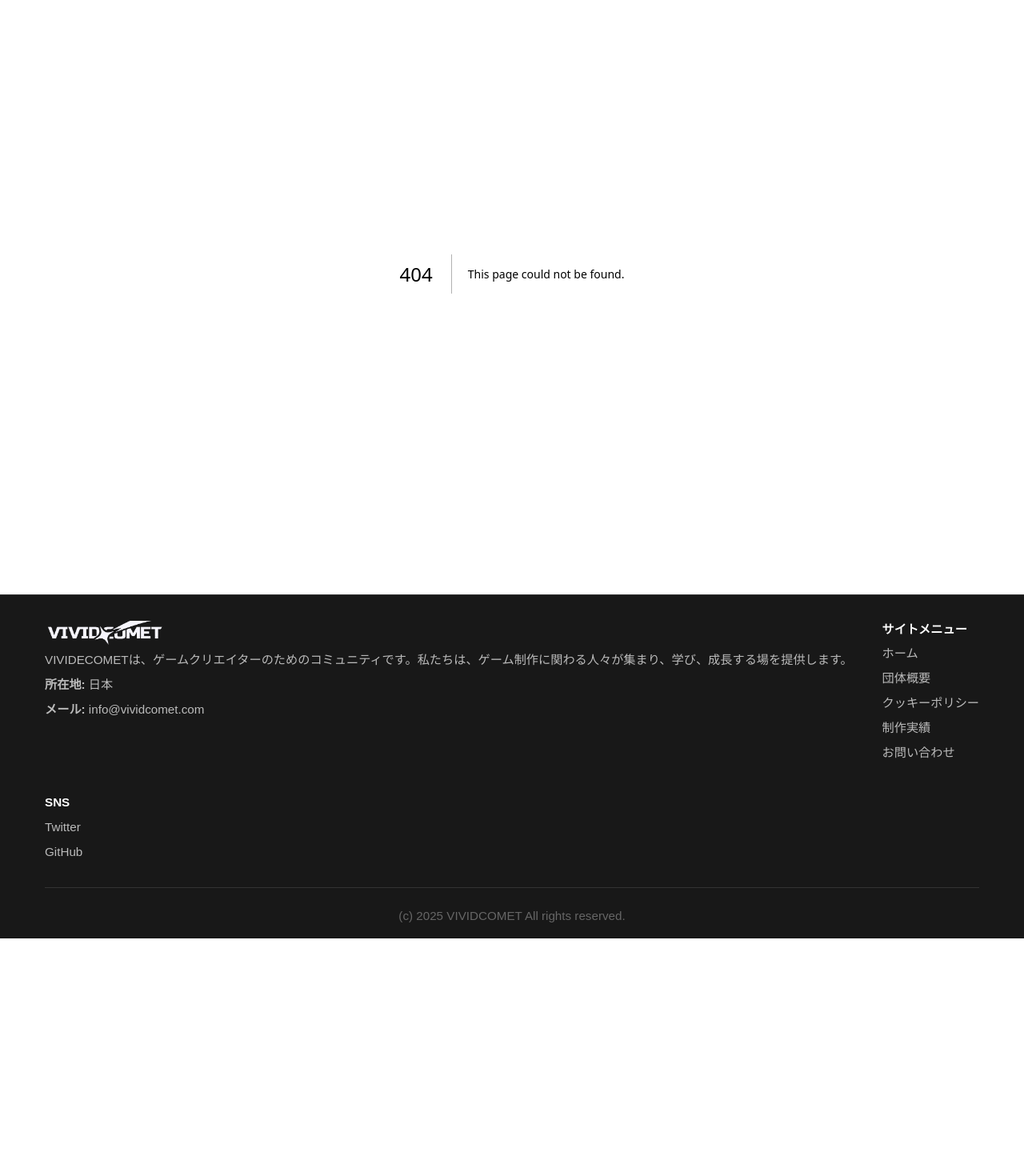
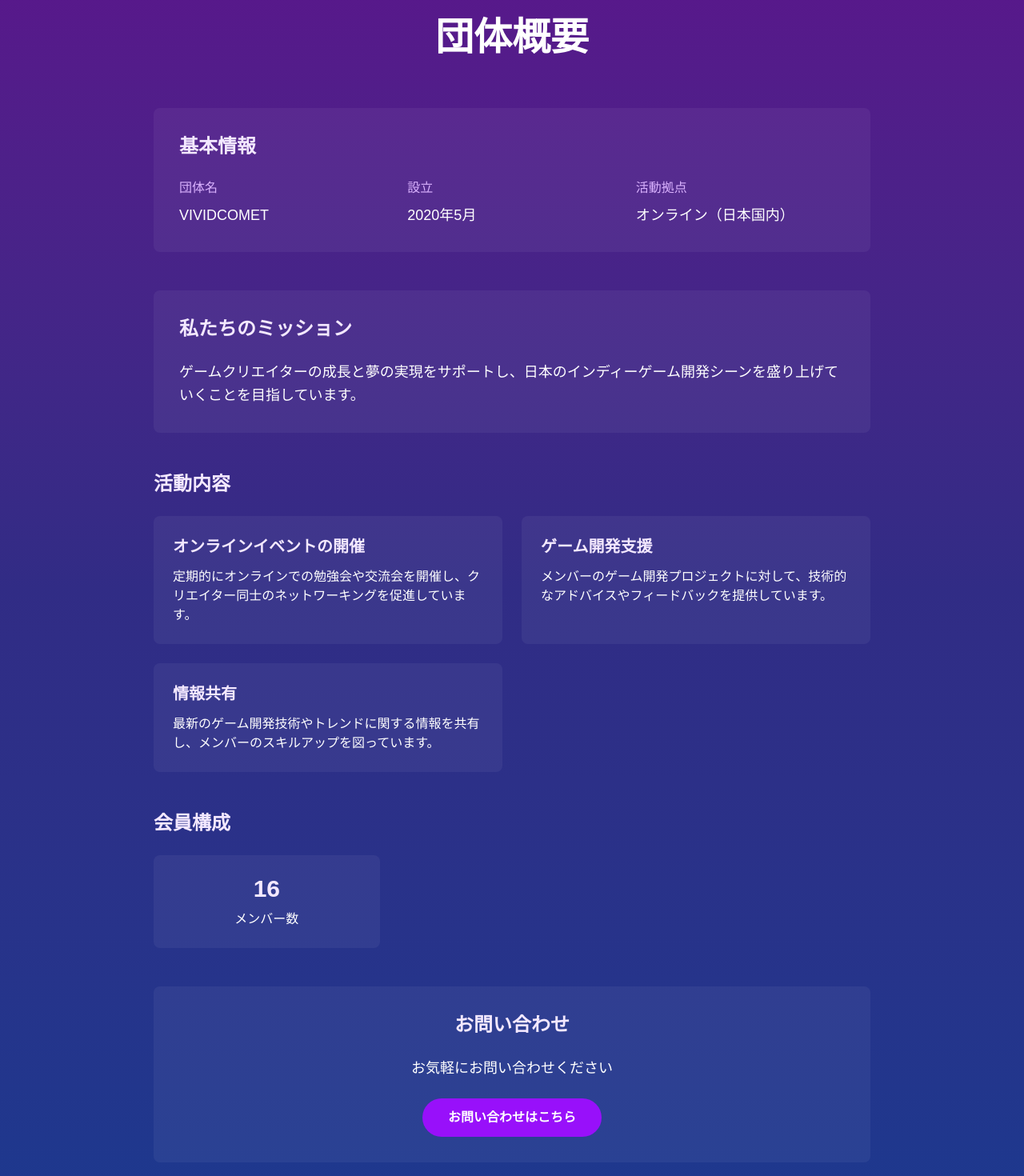
Before and after one commit to VIVIDCOMET/officialHP, a Next.js app: page /about in a window 1280 px wide. Before the commit this address had no page. Shown: the part 120-1590 px from the top of the page at 80% size. Before the commit the page ends 1293 px from the top, so only its background shows below. Built offline with nearby package versions, Linux system fonts and the light colour scheme.

Commit message:
Aboutページを追加し、団体概要、基本情報、ミッション、活動内容、会員構成、お問い合わせセクションを実装。FooterコンポーネントのメールアドレスをAboutから取得するように変更。

```diff
--- /dev/null
+++ b/src/app/about/page.tsx
@@ -0,0 +1,26 @@
+import { Common } from "@/customization";
+import AboutPage from "./pageClientComponent";
+import { Metadata } from "next";
+
+export const metadata: Metadata = {
+  title: `団体概要 - ${Common.siteName}`,
+  description: `${Common.orgName}の団体概要ページです。`,
+  openGraph: {
+    title: `団体概要 - ${Common.siteName}`,
+    description: `${Common.orgName}の団体概要ページです。`,
+    url: "https://vividco-hp.vercel.app/about",
+    siteName: Common.siteName,
+    images: [Common.ogpImage],
+    locale: "ja_JP",
+    type: "website",
+  },
+  twitter: Common.twitter,
+  icons: {
+    icon: "/favicon.ico",
+  },
+  themeColor: Common.themeColor,
+};
+
+export default function About() {
+  return <AboutPage />;
+}
--- /dev/null
+++ b/src/app/about/pageClientComponent.tsx
@@ -0,0 +1,153 @@
+"use client";
+
+import { About, Common } from "@/customization";
+import * as motion from "motion/react-client";
+
+const fadeIn = {
+  hidden: { opacity: 0, y: 20 },
+  visible: {
+    opacity: 1,
+    y: 0,
+    transition: { duration: 0.8, ease: [0.25, 0.1, 0.25, 1] },
+  },
+};
+
+const staggerContainer = {
+  hidden: { opacity: 0 },
+  visible: {
+    opacity: 1,
+    transition: {
+      staggerChildren: 0.1,
+    },
+  },
+};
+
+export default function AboutPage() {
+  return (
+    <main className="min-h-screen bg-gradient-to-b from-purple-900 via-indigo-900 to-blue-900 py-20 px-6">
+      <div className="max-w-4xl mx-auto">
+        {/* ヘッダー部分 */}
+        <motion.div
+          initial="hidden"
+          animate="visible"
+          variants={fadeIn}
+          className="text-center mb-16"
+        >
+          <h1 className="text-5xl font-bold text-white mb-6">団体概要</h1>
+          <p className="text-xl text-purple-200">{Common.orgDescription}</p>
+        </motion.div>
+
+        {/* 基本情報 */}
+        <motion.section
+          initial="hidden"
+          whileInView="visible"
+          viewport={{ once: true, margin: "-100px" }}
+          variants={fadeIn}
+          className="bg-white/5 rounded-lg p-8 mb-12"
+        >
+          <h2 className="text-2xl font-bold text-purple-100 mb-6">基本情報</h2>
+          <dl className="grid grid-cols-1 md:grid-cols-3 gap-6">
+            <div>
+              <dt className="text-purple-300 mb-2">団体名</dt>
+              <dd className="text-white text-lg">{Common.orgName}</dd>
+            </div>
+            <div>
+              <dt className="text-purple-300 mb-2">設立</dt>
+              <dd className="text-white text-lg">{About.founded}</dd>
+            </div>
+            <div>
+              <dt className="text-purple-300 mb-2">活動拠点</dt>
+              <dd className="text-white text-lg">{About.location}</dd>
+            </div>
+          </dl>
+        </motion.section>
+
+        {/* ミッション */}
+        <motion.section
+          initial="hidden"
+          whileInView="visible"
+          viewport={{ once: true, margin: "-100px" }}
+          variants={fadeIn}
+          className="bg-white/5 rounded-lg p-8 mb-12"
+        >
+          <h2 className="text-2xl font-bold text-purple-100 mb-6">
+            私たちのミッション
+          </h2>
+          <p className="text-white text-lg leading-relaxed">{About.mission}</p>
+        </motion.section>
+
+        {/* 活動内容 */}
+        <motion.section
+          initial="hidden"
+          whileInView="visible"
+          viewport={{ once: true, margin: "-100px" }}
+          variants={staggerContainer}
+          className="mb-12"
+        >
+          <h2 className="text-2xl font-bold text-purple-100 mb-6">活動内容</h2>
+          <div className="grid grid-cols-1 md:grid-cols-2 gap-6">
+            {About.activities.map((activity, index) => (
+              <motion.div
+                key={index}
+                variants={fadeIn}
+                className="bg-white/5 rounded-lg p-6"
+              >
+                <h3 className="text-xl font-bold text-purple-100 mb-3">
+                  {activity.title}
+                </h3>
+                <p className="text-white">{activity.description}</p>
+              </motion.div>
+            ))}
+          </div>
+        </motion.section>
+
+        {/* 会員構成 */}
+        <motion.section
+          initial="hidden"
+          whileInView="visible"
+          viewport={{ once: true, margin: "-100px" }}
+          variants={staggerContainer}
+          className="mb-12"
+        >
+          <h2 className="text-2xl font-bold text-purple-100 mb-6">会員構成</h2>
+          <div className="grid grid-cols-1 md:grid-cols-3 gap-6">
+            {About.memberCount.map((stat, index) => (
+              <motion.div
+                key={index}
+                variants={fadeIn}
+                className="bg-white/5 rounded-lg p-6 text-center"
+              >
+                <div className="text-3xl font-bold text-purple-100 mb-2">
+                  {stat.count}
+                </div>
+                <div className="text-white">{stat.label}</div>
+              </motion.div>
+            ))}
+          </div>
+        </motion.section>
+
+        {/* お問い合わせ */}
+        <motion.section
+          initial="hidden"
+          whileInView="visible"
+          viewport={{ once: true, margin: "-100px" }}
+          variants={fadeIn}
+          className="bg-white/5 rounded-lg p-8 text-center"
+        >
+          <h2 className="text-2xl font-bold text-purple-100 mb-6">
+            お問い合わせ
+          </h2>
+          <p className="text-white text-lg mb-6">
+            お気軽にお問い合わせください
+          </p>
+          <button
+            className="bg-purple-600 hover:bg-purple-700 text-white font-bold py-3 px-8 rounded-full transition-all duration-300"
+            onClick={() => (window.location.href = About.email)}
+          >
+            お問い合わせはこちら
+          </button>
+        </motion.section>
+      </div>
+    </main>
+  );
+}
--- /dev/null
+++ b/src/customization/About.ts
@@ -0,0 +1,28 @@
+export const About = {
+  orgDescription: "ゲームづくりを通じて、クリエイターの夢を応援します",
+  founded: "2020年5月",
+  location: "オンライン（日本国内）",
+  mission:
+    "ゲームクリエイターの成長と夢の実現をサポートし、日本のインディーゲーム開発シーンを盛り上げていくことを目指しています。",
+  activities: [
+    {
+      title: "オンラインイベントの開催",
+      description:
+        "定期的にオンラインでの勉強会や交流会を開催し、クリエイター同士のネットワーキングを促進しています。",
+    },
+    {
+      title: "ゲーム開発支援",
+      description:
+        "メンバーのゲーム開発プロジェクトに対して、技術的なアドバイスやフィードバックを提供しています。",
+    },
+    {
+      title: "情報共有",
+      description:
+        "最新のゲーム開発技術やトレンドに関する情報を共有し、メンバーのスキルアップを図っています。",
+    },
+  ],
+  memberCount: [{ count: "16", label: "メンバー数" }],
+  email: "info@vividcomet.com",
+};
+
+export default About;
--- a/src/customization/Footer.ts
+++ b/src/customization/Footer.ts
@@ -1,3 +1,5 @@
+import About from "./About";
+
 export const Footer = {
   title: "VIVIDCOMET",
   logotype: {
@@ -9,8 +11,7 @@ export const Footer = {
   description:
     "VIVIDECOMETは、ゲームクリエイターのためのコミュニティです。私たちは、ゲーム制作に関わる人々が集まり、学び、成長する場を提供します。",
   location: "日本",
-  //TODO: メールアドレスを設定
-  email: "info@vividcomet.com",
+  email: About.email,
   links: [
     {
       href: "/",
--- a/src/customization/index.ts
+++ b/src/customization/index.ts
@@ -2,3 +2,4 @@ export * from "./Header";
 export * from "./Footer";
 export * from "./Common";
 export * from "./Home";
+export * from "./About";
```
